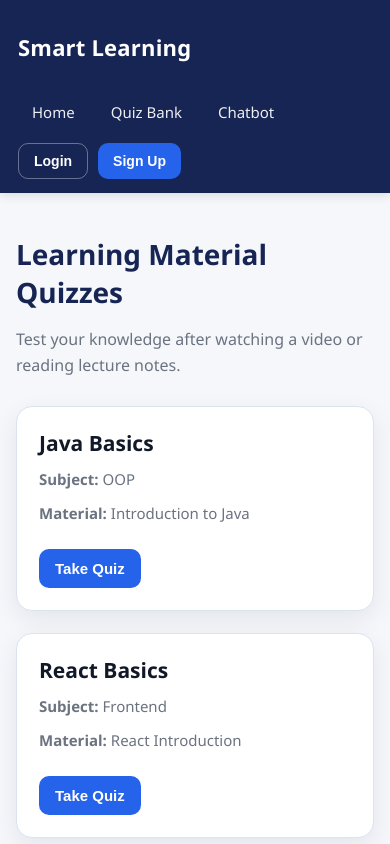
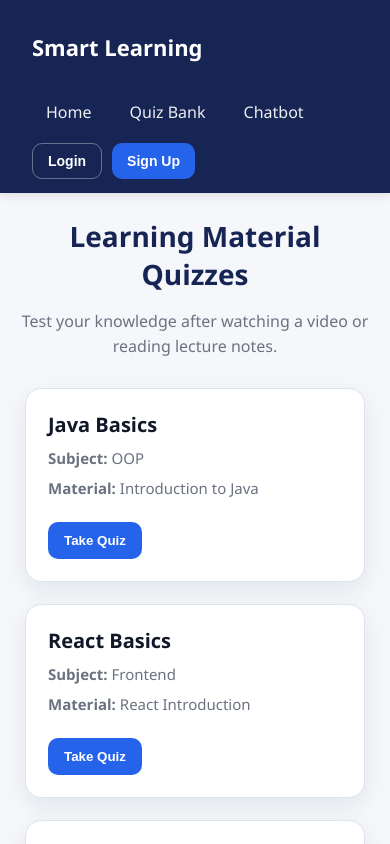
Before and after one commit to dhushan7/Smart-Learning-Management-wd1.1-12, a React (Create React App) app in the folder frontend/: page /quiz-bank in a window 390 px wide. Shown: the top 844 px of the page. Built offline with nearby package versions, Linux system fonts and the light colour scheme; no server answers.

Commit message:
Update shared app styles

```diff
--- a/frontend/src/App.css
+++ b/frontend/src/App.css
@@ -19,8 +19,6 @@
 }
 
 body {
-  margin: 0;
-  font-family: "Segoe UI", Arial, sans-serif;
   background: var(--bg);
   color: var(--text);
 }
@@ -29,7 +27,7 @@ a {
   text-decoration: none;
 }
 
-/* ===== NAVBAR ===== */
+/* ================= NAVBAR ================= */
 
 .navbar {
   background: var(--primary-dark);
@@ -54,26 +52,22 @@ a {
 .navbar-title {
   font-size: 22px;
   font-weight: 700;
-  color: white;
-  letter-spacing: 0.2px;
 }
 
 .navbar-links {
   list-style: none;
   display: flex;
   gap: 10px;
+  margin: 0;
   padding: 0;
-  margin: 0;
   align-items: center;
 }
 
 .navbar-links a {
   color: rgba(255, 255, 255, 0.92);
   font-weight: 500;
-  font-size: 15px;
   padding: 9px 14px;
   border-radius: 10px;
-  transition: all 0.2s ease;
 }
 
 .navbar-links a:hover {
@@ -93,7 +87,6 @@ a {
   cursor: pointer;
   font-size: 14px;
   font-weight: 600;
-  transition: all 0.2s ease;
 }
 
 .btn-outline {
@@ -102,33 +95,30 @@ a {
   color: white;
 }
 
-.btn-outline:hover {
-  background: rgba(255, 255, 255, 0.12);
-}
-
 .btn-primary {
   background: var(--secondary);
   color: white;
   border: none;
 }
 
-.btn-primary:hover {
-  background: #1d4ed8;
+/* ================= PAGE LAYOUT ================= */
+
+.quizbank-page {
+  width: 100%;
 }
-
-/* ===== PAGE LAYOUT ===== */
 
 .page-container {
   max-width: 1200px;
   margin: 0 auto;
-  padding: 32px 24px;
+  padding: 90px 24px 40px;
 }
 
 .page-title {
   font-size: 34px;
   font-weight: 700;
-  margin-bottom: 8px;
+  margin: 0 0 8px;
   color: var(--primary-dark);
+  text-align: center;
 }
 
 .page-subtitle {
@@ -137,14 +127,18 @@ a {
   font-size: 16px;
   line-height: 1.6;
   max-width: 760px;
+  margin-left: auto;
+  margin-right: auto;
+  text-align: center;
 }
 
-/* ===== QUIZ GRID ===== */
+/* ================= QUIZ GRID ================= */
 
 .quiz-grid {
   display: grid;
   grid-template-columns: repeat(auto-fit, minmax(280px, 1fr));
   gap: 22px;
+  justify-items: center;
 }
 
 .quiz-card {
@@ -154,6 +148,8 @@ a {
   padding: 22px;
   box-shadow: var(--shadow);
   transition: transform 0.2s ease, box-shadow 0.2s ease;
+  width: 100%;
+  max-width: 340px;
 }
 
 .quiz-card:hover {
@@ -162,17 +158,14 @@ a {
 }
 
 .quiz-card h2 {
-  margin-top: 0;
-  margin-bottom: 10px;
-  font-size: 24px;
-  color: var(--text);
+  margin: 0 0 10px;
+  font-size: 22px;
 }
 
 .quiz-card p {
   margin: 10px 0;
   font-size: 15px;
   color: var(--text-soft);
-  line-height: 1.6;
 }
 
 .quiz-button {
@@ -183,16 +176,14 @@ a {
   padding: 11px 16px;
   border-radius: 10px;
   cursor: pointer;
-  font-size: 15px;
   font-weight: 600;
-  transition: background 0.2s ease;
 }
 
 .quiz-button:hover {
   background: #1d4ed8;
 }
 
-/* ===== QUESTION / ATTEMPT ===== */
+/* ================= QUESTION / RESULT ================= */
 
 .question-card {
   background: var(--surface);
@@ -209,8 +200,6 @@ a {
   font-size: 18px;
   color: var(--text);
 }
-
-/* ===== RESULT ===== */
 
 .result-box {
   background: var(--surface);
@@ -230,7 +219,7 @@ a {
   font-weight: 600;
 }
 
-/* ===== ERRORS ===== */
+/* ================= ERROR ================= */
 
 .error-box {
   background: var(--danger-bg);
@@ -239,8 +228,6 @@ a {
   padding: 13px 16px;
   border-radius: 10px;
   margin-bottom: 18px;
-  font-size: 15px;
-  font-weight: 500;
 }
 
 .question-error {
@@ -255,23 +242,9 @@ a {
   font-weight: 500;
 }
 
-/* ===== RESPONSIVE ===== */
+/* ================= RESPONSIVE ================= */
 
 @media (max-width: 768px) {
-  .navbar {
-    padding: 14px 18px;
-  }
-
-  .navbar-container {
-    flex-direction: column;
-    align-items: flex-start;
-  }
-
-  .navbar-links {
-    flex-wrap: wrap;
-    gap: 8px;
-  }
-
   .page-container {
     padding: 24px 16px;
   }
@@ -281,6 +254,6 @@ a {
   }
 
   .quiz-card h2 {
-    font-size: 21px;
+    font-size: 20px;
   }
 }
```
